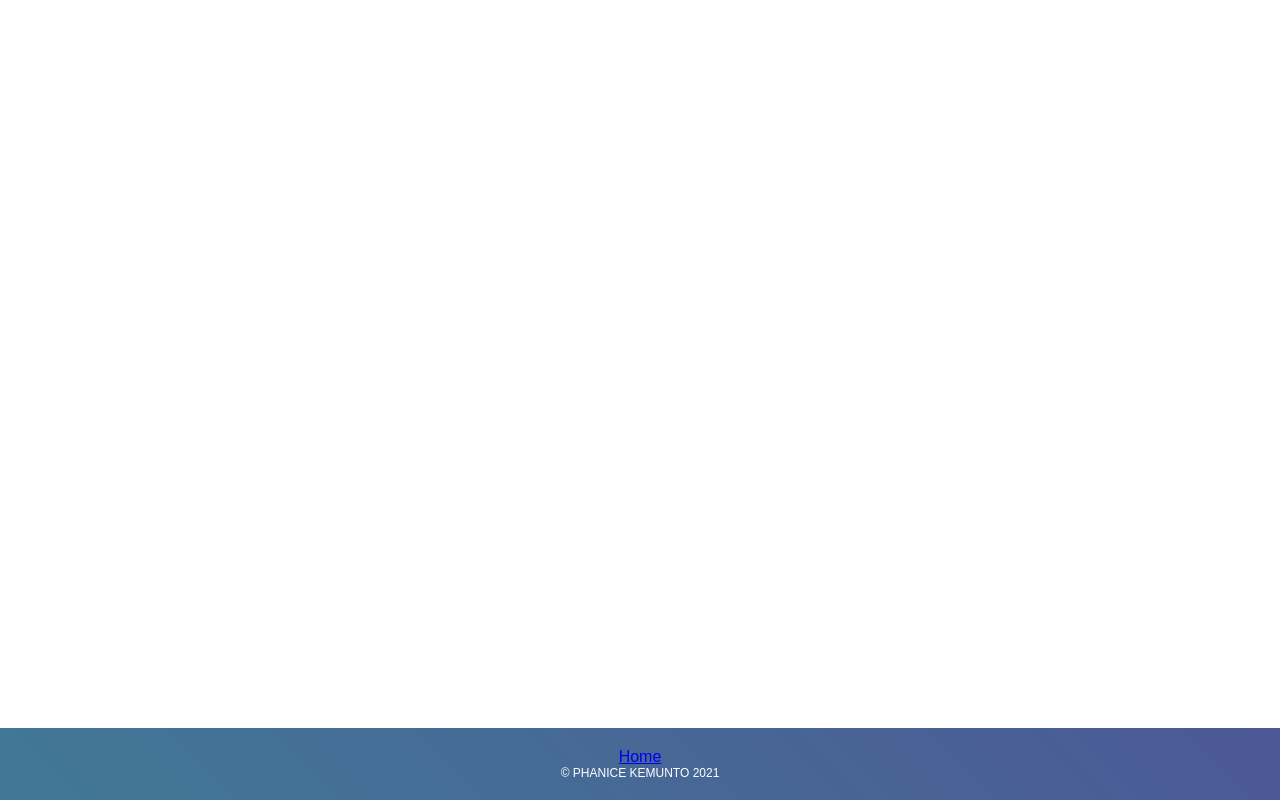
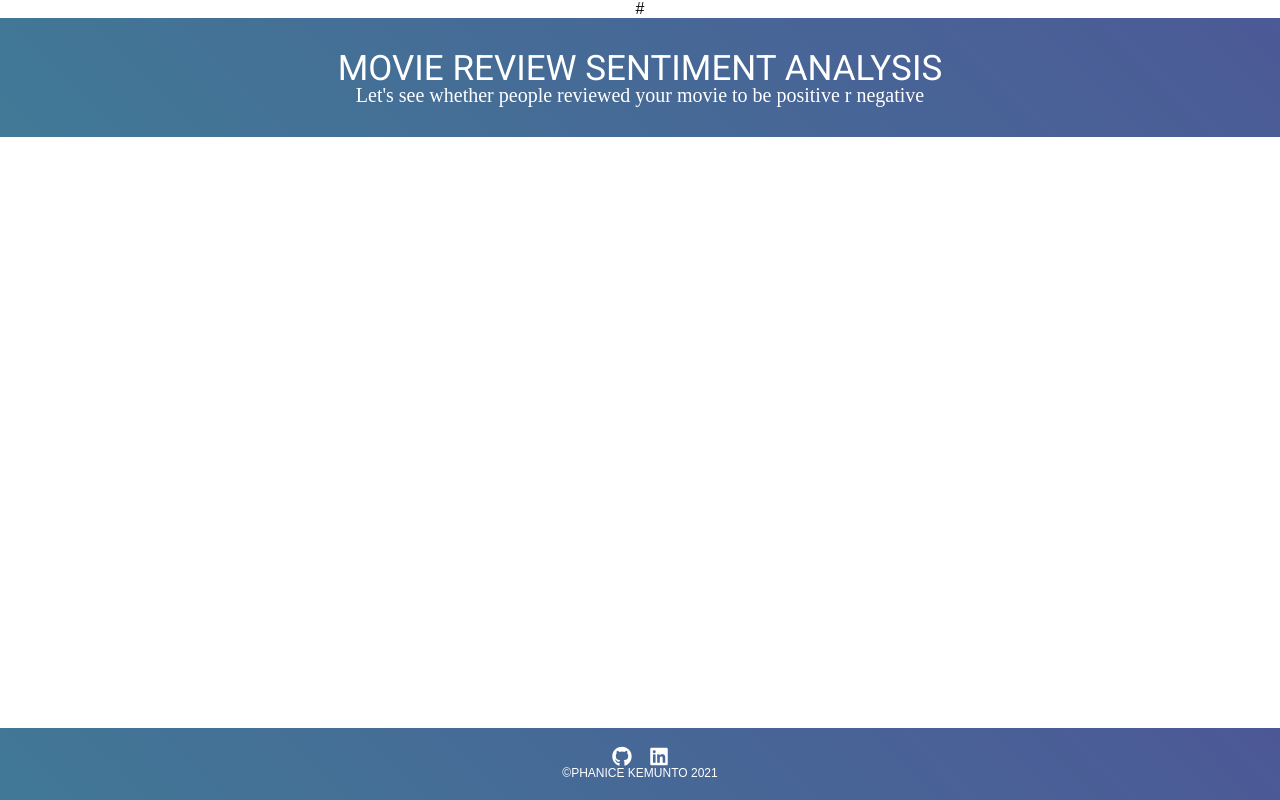
Before and after one commit to phancykemunto/MOVIE-REVIEW, a Flask app: template templates/result.html in a window 1280 px wide. Run offline with Flask 2, Linux system fonts and the light colour scheme; the template is opened without the code that fills it, so the values that code supplies are empty; parts of the project's set-up code (start-up, migrations or seed data) failed here and were passed over; some libraries are stand-ins or nearby versions.

Commit message:
Add files via upload

```diff
--- a/app.py
+++ b/app.py
@@ -1,31 +1,28 @@
-from flask import Flask,render_template,url_for,request
-import pandas as pd
+# Importing essential libraries
+from flask import Flask, render_template, request
 import pickle
-from sklearn.feature_extraction.text import CountVectorizer
-from sklearn.naive_bayes import MultinomialNB
 
+# Load the Multinomial Naive Bayes model and CountVectorizer object from disk
+#filename = 'voting_clf.pkl'
+classifier = pickle.load(open("Review.pkl", 'rb'))
+cv = pickle.load(open('countvector.pkl','rb'))
 
-
-# load the model from disk
-filename = 'nlp_model.pkl'
-model= pickle.load(open(filename, 'rb'))
-#cv = pickle.load(open('cv.pkl','rb'))
-
-app = Flask(__name__,template_folder='templates')
+app = Flask(__name__)
 
 @app.route('/')
 def home():
-	return render_template('index.html')
+    return render_template('index.html')
 
 @app.route('/predict',methods=['POST'])
 def predict():
     if request.method == 'POST':
-       message = request.form['message']
-       data = [message]
-       vect = model.transform(data).toarray()
-       my_prediction = model.predict(vect)
-       return render_template('result.html', prediction = my_prediction)
+       Review = request.form['Review']
+       data = [Review]
+       vect = cv.transform(data).toarray()
+       my_prediction = classifier.predict(vect)
+       return render_template('result.html',prediction = my_prediction)
 
 
 
-    if __name__ == '__main__': app.run(debug=True)
+if __name__ == '__main__':
+    app.run(debug=True)
--- a/templates/result.html
+++ b/templates/result.html
@@ -1,34 +1,43 @@
 <!DOCTYPE html>
 
-<html lang="en">
+<html lang="en" dir="ltr">
 	<head>
 		<meta charset="utf-8">
         <title>Movie Reviews Sentiment Analysis</title>
         <link rel="shortcut icon" href="{{ url_for('static', filename='icon.ico') }}">
         <link rel="stylesheet" type="text/css" href="{{ url_for('static', filename='styles.css') }}">
-        <link rel="stylesheet" hret="https://stackpath.bootsrapcdn.com/font-awesome/4.7.0/css/font-awesome.min.css">
+        #<script src="https://kit.fontawesome.com/5f3f547070.js" crossorigin="anonymous"></script>
+        <link href="https://fonts.googleapis.com/css2?family=Roboto&display=swap" rel="stylesheet">
 	</head>
 
 	<body>
+
+		<!-- Website Title -->
+    	<div class="container">
+            <h2 class='container-heading'><span class="heading_font">MOVIE REVIEW SENTIMENT ANALYSIS</h2>
+            <div class='description'>
+    			<p>Let's see whether people reviewed your movie to be positive r negative</p>
+    		</div>
+    	</div>
+
 		<!-- Result -->
 		<div class="results">
 			{% if prediction==1 %}
-				<h1 class="Prediction">prediction: <span class='good'>positive</span></h1>
-				<img class="gif" src="{{ url_for('static', filename='positive.gif') }}" alt="Positive">
+				<h1>Prediction: <span class='safe'>positive</span></h1>
+				<img class="gif" src="{{ url_for('static', filename='positive-review.webp') }}" alt="Positive Review">
 			{% elif prediction==0 %}
-				<h1 class="prediction">Prediction: <span class='bad'>negative</span></h1>
-				<img class="gif" src="{{ url_for('static', filename='negative.gif') }}" alt="Negative">
+				<h1>Prediction: <span class='danger'>negative</span></h1>
+				<img class="gif" src="{{ url_for('static', filename='negative-review.webp') }}" alt="Negative Review">
 			{% endif %}
 		</div>
 
 		<!-- Footer -->
        <div class='footer'>
            <div class="contact">
-               <a target="_blank" href="https://github.com/phancykemunto"></i></a>
-			   <a href="/" class="home">Home</a>
-               <a target="_blank" href=""></i></a>
+               <a target="_blank" href=""><i class="fab fa-github fa-lg contact-icon"></i></a>
+               <a target="_blank" href=""><i class="fab fa-linkedin fa-lg contact-icon"></i></a>
            </div>
-           <p class='footer-description'>© PHANICE KEMUNTO 2021 </p>
+           <p class='footer-description'>©PHANICE KEMUNTO 2021</p>
        </div>
 
     </body>
```
Also changed, not shown: model.py (+36 -25 lines), templates/index.html (+14 -12 lines), 2 other files.
